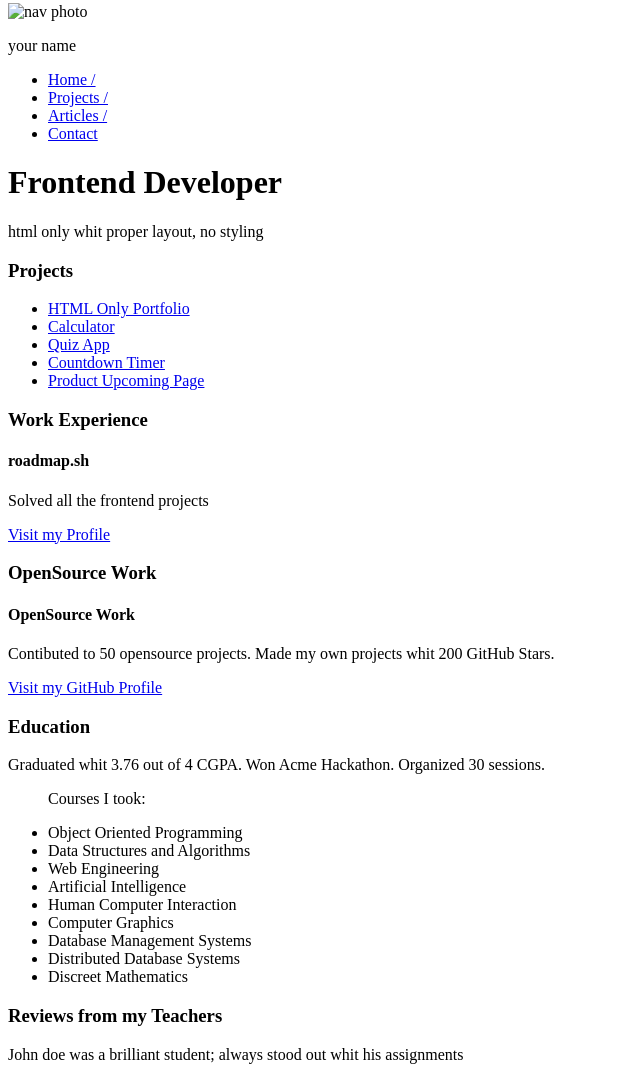
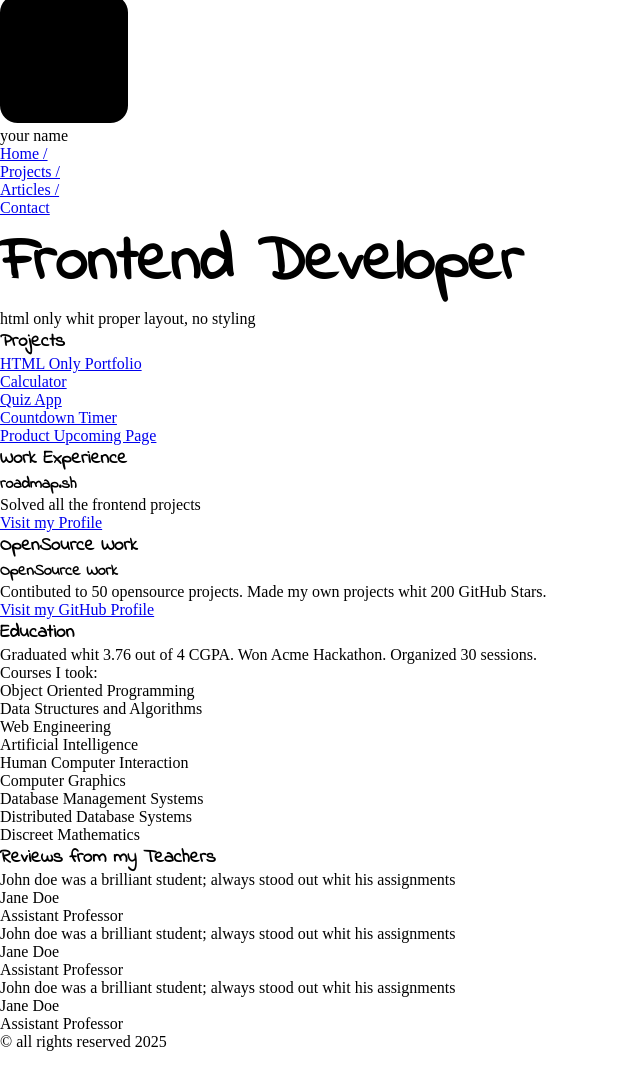
Before and after one commit to Youngponk/Personal-Portfolio, a plain HTML site: page index.html in a window 1280 px wide. Shown: the part 5-1072 px from the top of the page, without its empty margins (0-640 px from the left). Drawn offline with Linux system fonts and the light colour scheme.

Commit message:
update/exercise
just some progress

```diff
--- a/index.html
+++ b/index.html
@@ -15,7 +15,15 @@
   <meta property="og:description" content="Simple HTML page for learning the fundamental structure and improve the meta tags for SEO"/>
   <meta property="og:url" content="https://example.com/basic-html-website"/>
 
+  <!-- CSS link -->
   <link rel="stylesheet" href="/styles/style.css">
+
+  <!-- Font-family link -->
+  <link rel="preconnect" href="https://fonts.googleapis.com">
+  <link rel="preconnect" href="https://fonts.gstatic.com" crossorigin>
+
+  <link href="https://fonts.googleapis.com/css2?family=Indie+Flower&display=swap" rel="stylesheet">
+
 
   <title>Basic HTML Website Template - Customizable</title>
 </head>
@@ -24,7 +32,7 @@
     <nav id="nav-bar">
 
       <div class="nav-info">
-        <img class="nav-photo" src="#" alt="nav photo">
+        <img class="nav-photo" src="/img/icon.png" alt="nav photo">
         <p class="nav-name">your name</p>
       </div>
 
@@ -101,24 +109,24 @@
   </main>
 
   <footer>
-    <section class="teachers-reviews">
+    <section class="teacher-reviews">
       <h3>Reviews from my Teachers</h3>
-      <div class="reviews">
-        <div class="review">
+      <div class="cards">
+        <div class="card">
           <p>John doe was a brilliant student; always stood out whit his assignments</p>
 
           <p>Jane Doe</p>
           <p>Assistant Professor</p>
         </div>
 
-        <div class="review">
+        <div class="card">
           <p>John doe was a brilliant student; always stood out whit his assignments</p>
 
           <p>Jane Doe</p>
           <p>Assistant Professor</p>
         </div>
 
-        <div class="review">
+        <div class="card">
           <p>John doe was a brilliant student; always stood out whit his assignments</p>
 
           <p>Jane Doe</p>
--- a/styles/style.css
+++ b/styles/style.css
@@ -0,0 +1,36 @@
+/* width >= 0 : phone */
+/* width >= 640px : tablets */
+/* width >= 960px : desktop */
+
+/*
+
+
+h1 {
+  font-size: 2rem;
+
+  @media (width >= 640px) {
+    font-size: 3rem;
+  }
+
+  @media (width >= 960px) {
+    font-size: 4rem;
+  }
+
+} */
+
+
+/* General css */
+* {
+  margin: 0;
+  padding: 0;
+  box-sizing: border-box;
+}
+
+h1, h2, h3, h4 {
+  font-family: 'Indie Flower';
+}
+
+h1 {
+  font-size: 2rem;
+  font-size: clamp(2rem, 0.7179rem + 5.4701vw, 4rem);
+}
```
Also changed, not shown: img/icon.png (added).
